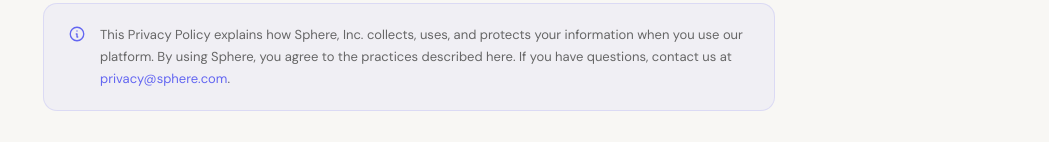
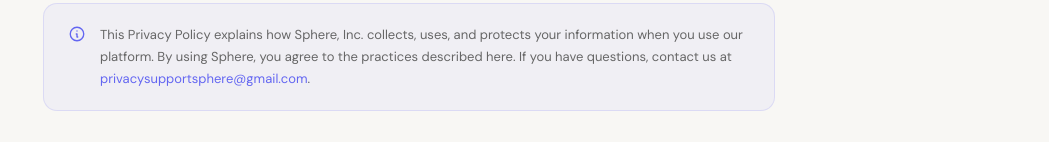
Before and after one commit to Sumeet-Y1/Sphere-Frontend, a React (Vite) app: page /legal in a window 1280 px wide. Shown: the part 291-433 px from the top of the page, without its empty margins (231-1280 px from the left). Built offline with nearby package versions, Linux system fonts and the light colour scheme.

Commit message:
changed contact info for supports

```diff
--- a/src/pages/Auth/Login.jsx
+++ b/src/pages/Auth/Login.jsx
@@ -104,8 +104,8 @@
               <p style={{ fontWeight: 500, marginBottom: '4px' }}>🚫 Your account has been banned.</p>
               <p style={{ color: 'rgba(255,200,200,0.6)', fontSize: '12px' }}>
                 If you believe this is a mistake, please contact our support team at{' '}
-                <a href="mailto:support@sphere.com" style={{ color: 'rgba(255,200,200,0.9)', textDecoration: 'underline' }}>
-                  support@sphere.com
+                <a href="mailto:privacysupportsphere@gmail.com" style={{ color: 'rgba(255,200,200,0.9)', textDecoration: 'underline' }}>
+                  privacysupportsphere@gmail.com
                 </a>{' '}
                 to appeal your ban.
               </p>
--- a/src/pages/Help/Help.jsx
+++ b/src/pages/Help/Help.jsx
@@ -107,7 +107,7 @@
       { q: 'I\'m not receiving the OTP email.', a: 'Check your spam/junk folder. Make sure you typed your email correctly. You can request a new OTP after 60 seconds.' },
       { q: 'My images are not uploading.', a: 'Make sure your file is under 5MB and is a JPG, PNG, or WebP format. Try a different browser if the issue continues.' },
       { q: 'Notifications are not working.', a: 'Make sure notifications are enabled in Settings → Notifications. Also check your browser notification permissions.' },
-      { q: 'How do I report a bug?', a: 'Use the feedback button in the app or email us at support@sphere.com. Please include screenshots and steps to reproduce the issue.' },
+      { q: 'How do I report a bug?', a: 'Use the feedback button in the app or email us at privacysupportsphere@gmail.com. Please include screenshots and steps to reproduce the issue.' },
     ]
   }
 ]
@@ -423,7 +423,7 @@
               <div style={{ fontSize: 16, fontWeight: 600, color: 'rgba(255,255,255,0.85)', marginBottom: 6 }}>Still need help?</div>
               <div style={{ fontSize: 13, color: 'rgba(255,255,255,0.3)', lineHeight: 1.6 }}>Can't find what you're looking for? Our support team is here to help.</div>
             </div>
-            <a href="mailto:support@sphere.com" className="help-contact-btn">Contact Support</a>
+            <a href="mailto:privacysupportsphere@gmail.com" className="help-contact-btn">Contact Support</a>
           </div>
 
           {/* Footer */}
--- a/src/pages/Legal/Legal.jsx
+++ b/src/pages/Legal/Legal.jsx
@@ -74,7 +74,7 @@
       { heading: 'Right to access', body: 'You have the right to request a copy of the personal data we hold about you. You can access most of your data directly from your Profile and Settings pages.' },
       { heading: 'Right to correction', body: 'You can update or correct your personal information at any time through your Settings page. If you need help correcting data you cannot edit yourself, contact our support team.' },
       { heading: 'Right to deletion', body: 'You can delete your account and associated data at any time from Settings → Account. You may also contact us to request deletion of specific data.' },
-      { heading: 'Right to data portability', body: 'You can request an export of your data in a machine-readable format. Contact us at privacy@sphere.com to make a data portability request.' },
+      { heading: 'Right to data portability', body: 'You can request an export of your data in a machine-readable format. Contact us at privacysupportsphere@gmail.com to make a data portability request.' },
       { heading: 'Right to object', body: 'You have the right to object to certain types of data processing, including direct marketing. Contact us if you wish to exercise this right.' },
     ]
   },
@@ -87,8 +87,8 @@
       </svg>
     ),
     content: [
-      { heading: 'Privacy enquiries', body: 'If you have any questions, concerns, or requests regarding this Privacy Policy or how we handle your data, please contact our privacy team at privacy@sphere.com.' },
-      { heading: 'General support', body: 'For general account or platform support, reach out to support@sphere.com or visit our Help Center.' },
+      { heading: 'Privacy enquiries', body: 'If you have any questions, concerns, or requests regarding this Privacy Policy or how we handle your data, please contact our privacy team at privacysupportsphere@gmail.com.' },
+      { heading: 'General support', body: 'For general account or platform support, reach out to privacysupportsphere@gmail.com or visit our Help Center.' },
       { heading: 'Response time', body: 'We aim to respond to all privacy-related requests within 5 business days. For data deletion or portability requests, the process may take up to 30 days.' },
       { heading: 'Registered address', body: 'Sphere, Inc. — For official correspondence, please contact us via email. We will provide our registered address upon request.' },
     ]
@@ -238,7 +238,7 @@
               <path strokeLinecap="round" strokeLinejoin="round" strokeWidth={1.8} d="M13 16h-1v-4h-1m1-4h.01M21 12a9 9 0 11-18 0 9 9 0 0118 0z" />
             </svg>
             <p style={{ fontSize: 13, color: textSecondary, lineHeight: 1.7, margin: 0 }}>
-              This Privacy Policy explains how Sphere, Inc. collects, uses, and protects your information when you use our platform. By using Sphere, you agree to the practices described here. If you have questions, contact us at <a href="mailto:privacy@sphere.com" style={{ color: '#6366f1', textDecoration: 'none' }}>privacy@sphere.com</a>.
+              This Privacy Policy explains how Sphere, Inc. collects, uses, and protects your information when you use our platform. By using Sphere, you agree to the practices described here. If you have questions, contact us at <a href="privacysupportsphere@gmail.com" style={{ color: '#6366f1', textDecoration: 'none' }}>privacysupportsphere@gmail.com</a>.
             </p>
           </div>
 
@@ -300,7 +300,7 @@
               <Link to="/about" className="pp-footer-link" style={{ color: textMuted }}>About</Link>
               <Link to="/help" className="pp-footer-link" style={{ color: textMuted }}>Help</Link>
               <Link to="/legal" className="pp-footer-link" style={{ color: textMuted }}>Terms</Link>
-              <a href="mailto:privacy@sphere.com" className="pp-footer-link" style={{ color: textMuted }}>Contact</a>
+              <a href="mailto:privacysupportsphere@gmail.com" className="pp-footer-link" style={{ color: textMuted }}>Contact</a>
             </div>
             <p style={{ fontSize: 11, color: textMuted }}>Sphere, Inc © {new Date().getFullYear()}. All rights reserved.</p>
           </div>
```
Also changed, not shown: src/pages/Post/PostDetail.jsx (line endings or trailing spaces).
